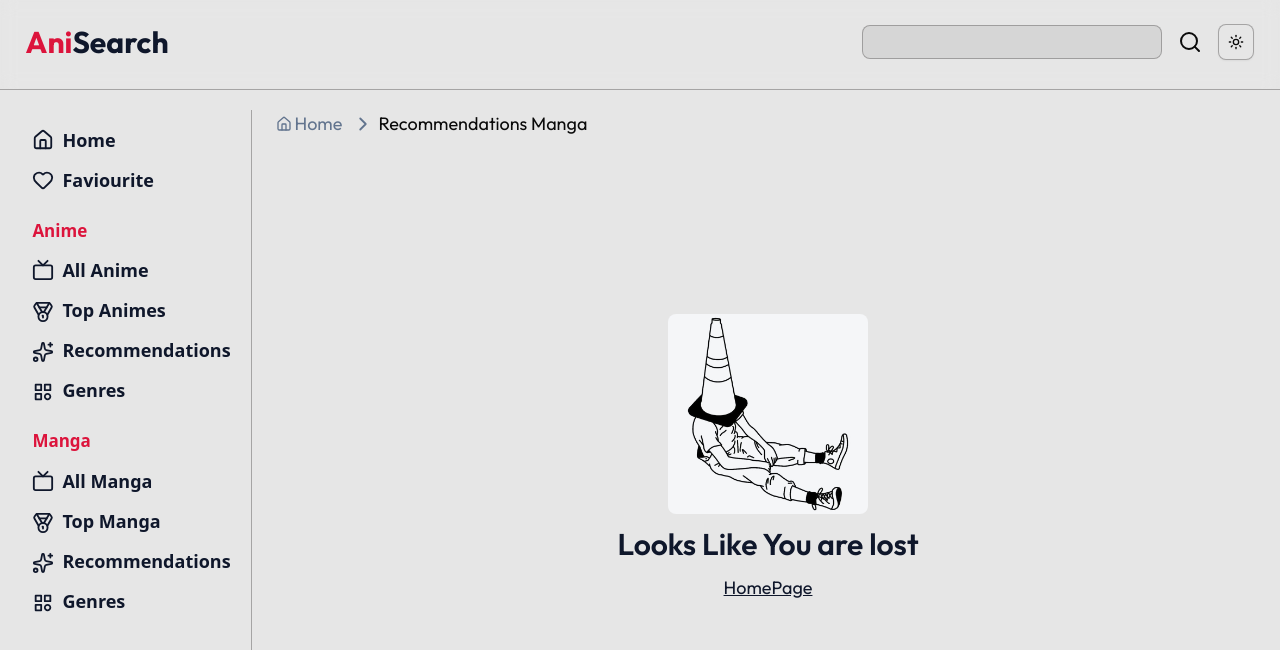
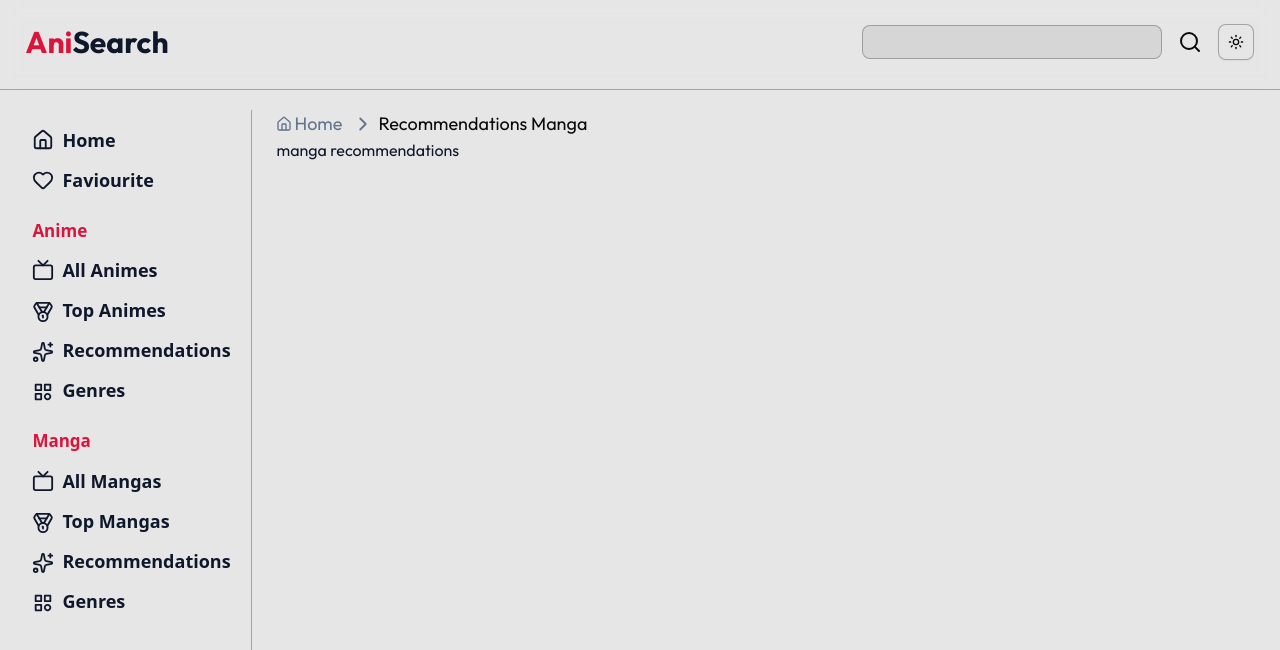
Before and after one commit to sayeed-dev-07/anime-vault-nextjs-ts, a Next.js app: page /recommendations-manga in a window 1280 px wide. Before the commit this address had no page. Shown: the top 650 px of the page. Built offline with nearby package versions, Linux system fonts and the light colour scheme; a web font is replaced by a local one.

Commit message:
added error element

```diff
--- a/app/animes/page.tsx
+++ b/app/animes/page.tsx
@@ -2,8 +2,11 @@ import React from 'react';
 
 const page = () => {
     return (
-        <div>
-            <p>hello from animes</p>
+        <div className='mt-5'>
+            <p className='text-6xl'>Animes</p>
+            <div>
+
+            </div>
         </div>
     );
 };
--- /dev/null
+++ b/app/genres-manga/page.tsx
@@ -0,0 +1,11 @@
+import React from 'react';
+
+const page = () => {
+    return (
+        <div>
+            manga genre
+        </div>
+    );
+};
+
+export default page;
--- a/app/loading.tsx
+++ b/app/loading.tsx
@@ -3,7 +3,7 @@ import Spinner from "@/components/Spinner";
 
 const Loading = () => {
     return (
-        <div className="min-h-[calc(100vh-100px)] w-full flex items-center justify-center">
+        <div className="min-h-[20vh] w-full flex items-center justify-center">
             <Spinner />
         </div>
     );
--- /dev/null
+++ b/app/recommendations-manga/page.tsx
@@ -0,0 +1,11 @@
+import React from 'react';
+
+const page = () => {
+    return (
+        <div>
+            manga recommendations
+        </div>
+    );
+};
+
+export default page;
--- /dev/null
+++ b/components/Error.tsx
@@ -0,0 +1,11 @@
+import React from 'react';
+
+const Error = () => {
+    return (
+        <div className='w-full flex items-center justify-center'>
+            <span className='text-xl '> <span className='font-semibold'>Error :</span> Something Went Wrong While Fetching data</span>
+        </div>
+    );
+};
+
+export default Error;
--- a/components/FetchAnime.tsx
+++ b/components/FetchAnime.tsx
@@ -6,6 +6,8 @@ import AnimeCard from "./AnimeCard";
 import MangaCard from "./MangaCard";
 import { fetchData } from './Fetch';
 import Loading from '@/app/loading';
+import Error from './Error';
+
 
 
 interface inputProp {
@@ -95,7 +97,7 @@ const FetchAnime = ({ limit = 8, top = false, type = 'anime' }: inputProp) => {
   }
 
   if (isError) {
-    return <span>Error: {error.message}</span>
+    return <Error/>
   }
 
 
--- a/components/SideBar.tsx
+++ b/components/SideBar.tsx
@@ -15,28 +15,28 @@ const SideBar = () => {
             </Link>
             <p className='text-[17px] mt-3 text-[crimson]'>Anime</p>
             <Link href='/animes' className='flex justify-center items-center gap-x-2'>
-                   <Tv size={22}/> <p>All Anime</p>
+                   <Tv size={22}/> <p>All Animes</p>
             </Link>
             <Link href='/top-animes' className='flex justify-center items-center gap-x-2'>
                    <MedalIcon className='mt-1' size={22}/> <p>Top Animes</p>
             </Link>
-            <Link href='/recommendations' className='flex justify-start items-center gap-x-2 flex-wrap'>
+            <Link href='/recommendations-anime' className='flex justify-start items-center gap-x-2 flex-wrap'>
                    <Sparkles className='mt-1' size={22}/> <p className='wrap-break-word'>Recommendations</p>
             </Link>
-            <Link href='/genres' className='flex justify-start items-center gap-x-2 flex-wrap'>
+            <Link href='/genres-anime' className='flex justify-start items-center gap-x-2 flex-wrap'>
                    <BiCategory className='mt-1' size={22}/> <p className='wrap-break-word'>Genres</p>
             </Link>
             <p className='text-[17px] mt-3 text-[crimson]'>Manga</p>
             <Link href='/mangas' className='flex justify-center items-center gap-x-2'>
-                   <Tv size={22}/> <p>All Manga</p>
+                   <Tv size={22}/> <p>All Mangas</p>
             </Link>
             <Link href='/top-mangas' className='flex justify-center items-center gap-x-2'>
-                   <MedalIcon className='mt-1' size={22}/> <p>Top Manga</p>
+                   <MedalIcon className='mt-1' size={22}/> <p>Top Mangas</p>
             </Link>
-            <Link href='/recommendations' className='flex justify-start items-center gap-x-2 flex-wrap'>
+            <Link href='/recommendations-manga' className='flex justify-start items-center gap-x-2 flex-wrap'>
                    <Sparkles className='mt-1' size={22}/> <p className='wrap-break-word'>Recommendations</p>
             </Link>
-            <Link href='/genres' className='flex justify-start items-center gap-x-2 flex-wrap'>
+            <Link href='/genres-manga' className='flex justify-start items-center gap-x-2 flex-wrap'>
                    <BiCategory className='mt-1' size={22}/> <p className='wrap-break-word'>Genres</p>
             </Link>
             </div>
```
Also changed, not shown: app/genres-anime/page.tsx (renamed from app/genres/page.tsx), app/recommendations-anime/page.tsx (renamed from app/recommendations/page.tsx).
